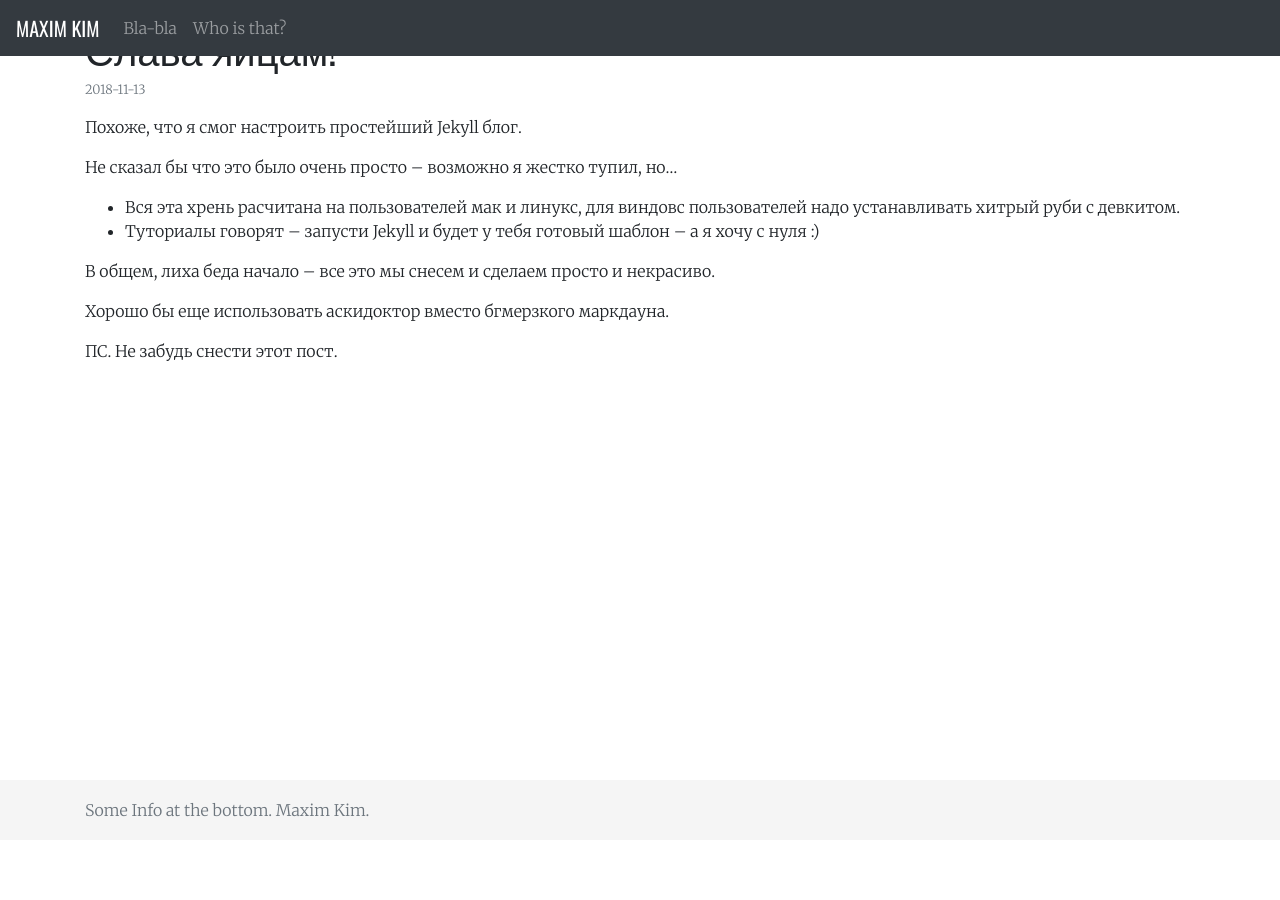
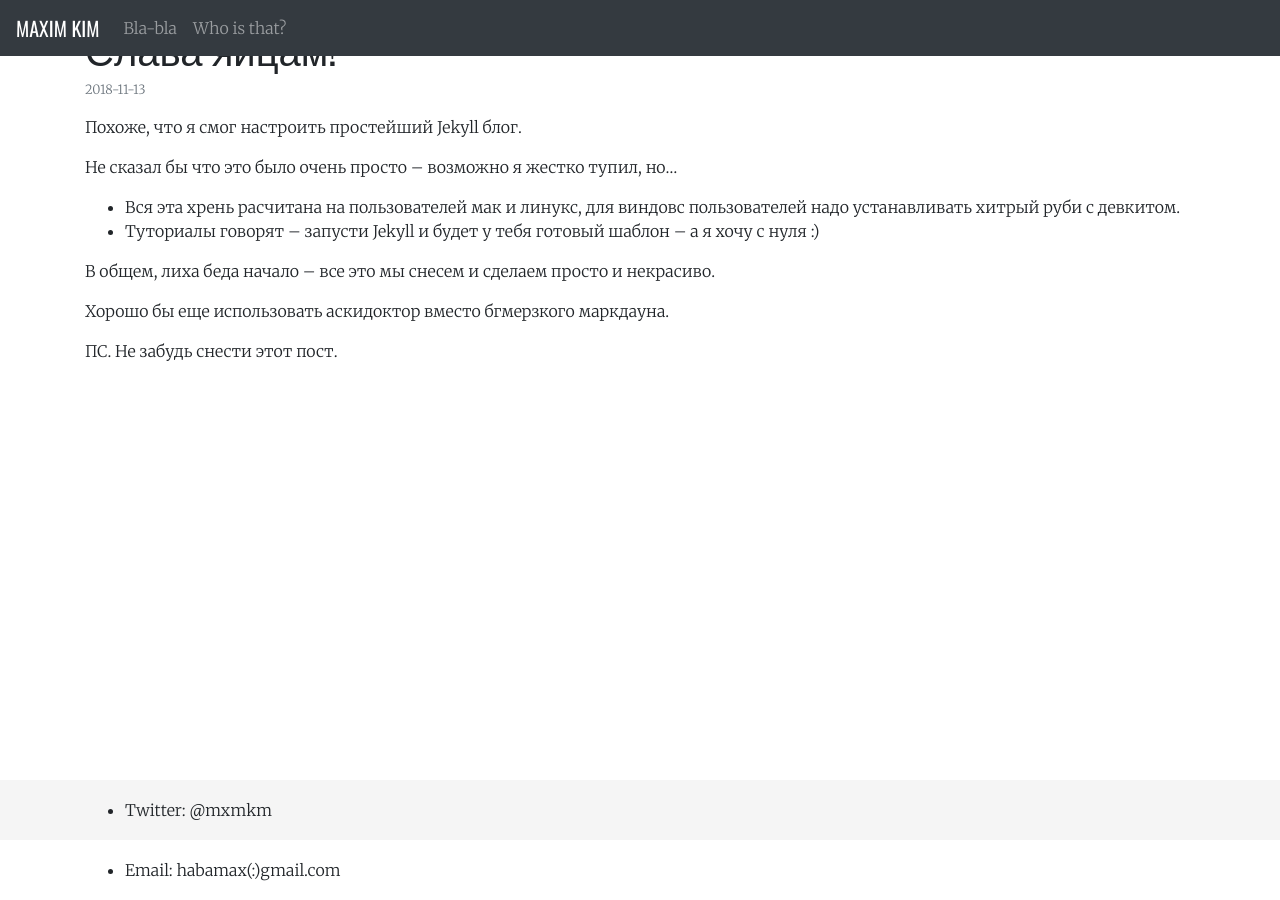
Before and after one commit to habamax/habamax.github.io, a Jekyll site: the page built from _posts/2018-11-13-slava-yaytsam.md, in a window 1280 px wide and 900 px high, scrolled down 60 px. Built offline with Jekyll 4.4.1, drawn with Linux system fonts in a browser that asks for light colours; before the commit the page ends 900 px from its top, so only the background shows below that.

Commit message:
fix mobile button and some data

```diff
--- a/_includes/footer.html
+++ b/_includes/footer.html
@@ -1,5 +1,8 @@
 <footer class="footer">
 	<div class="container">
-		<span class="text-muted">Some Info at the bottom. Maxim Kim.</span>
+		<ul>
+			<li>Twitter: @mxmkm</li>
+			<li>Email: habamax(:)gmail.com</li>
+		</ul>
 	</div>
 </footer>
--- a/_includes/header.html
+++ b/_includes/header.html
@@ -12,5 +12,6 @@
 				</li>
 				{% endfor %}
 			</ul>
+		</div>
 	</nav>
 </header>
```
Also changed, not shown: about.md (+1 -6 lines).
